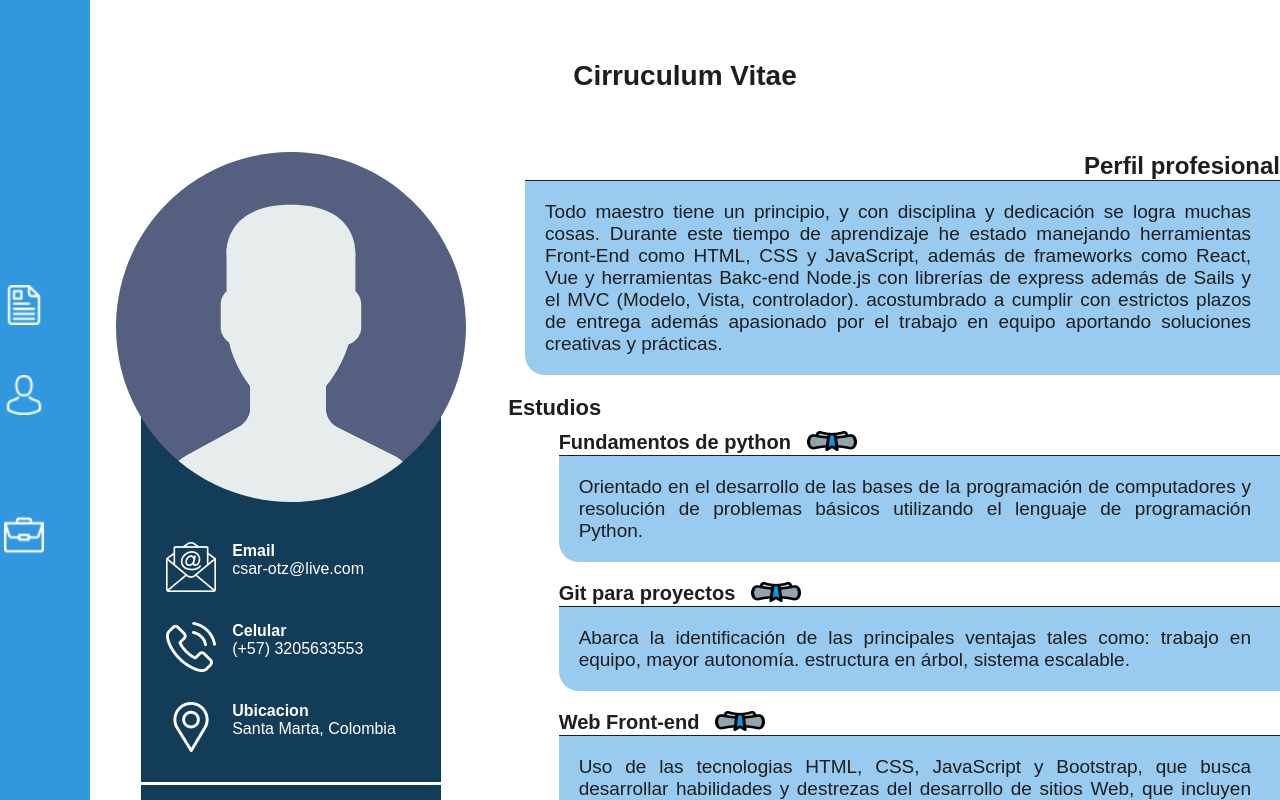
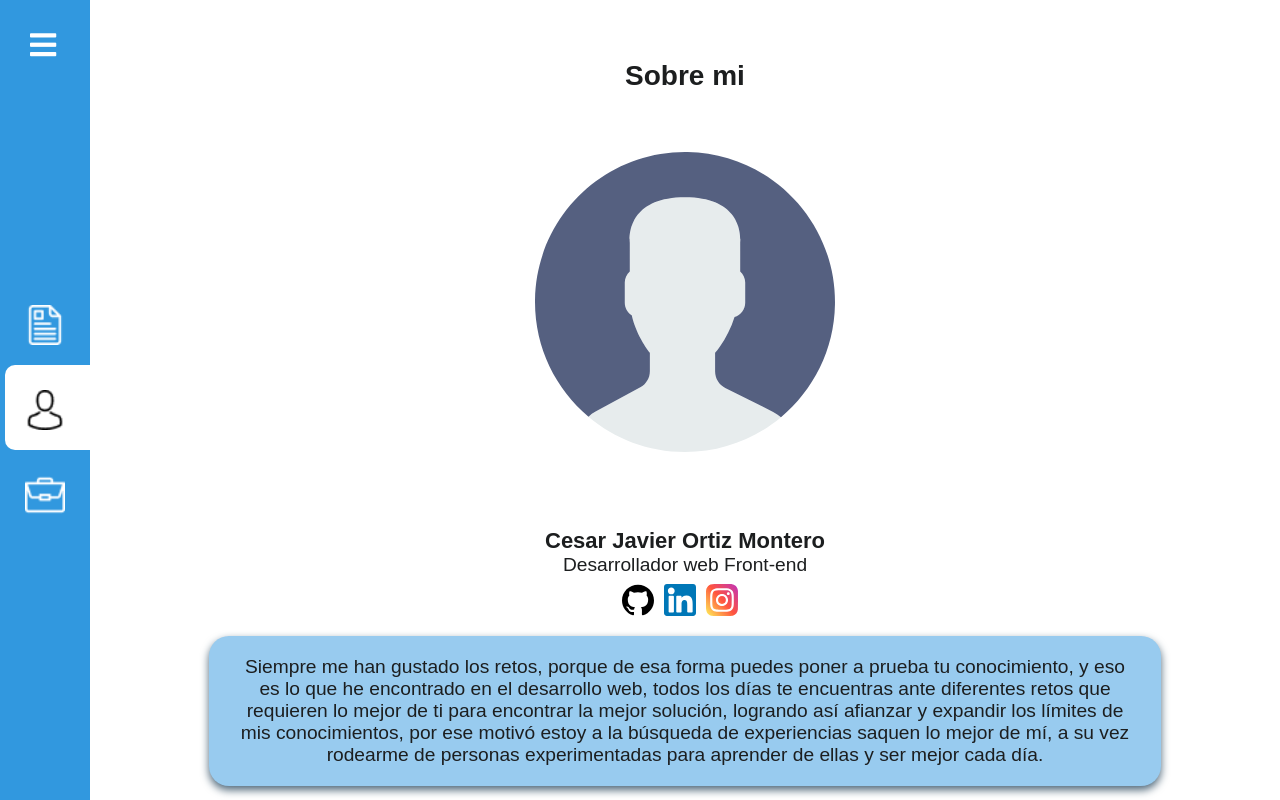
Before and after one commit to CesarJOritzM/curriculum_vitae, a Vue app in the folder cv_vue/: page / in a window 1280 px wide. Shown: the top 800 px of the page. Built offline with nearby package versions, Linux system fonts and the light colour scheme; a web font is replaced by a local one.

Commit message:
Implementacion de logica de pestañas

```diff
--- a/cv_vue/public/index.html
+++ b/cv_vue/public/index.html
@@ -1,10 +1,11 @@
 <!DOCTYPE html>
-<html lang="en">
+<html lang="es">
   <head>
     <meta charset="utf-8">
     <meta http-equiv="X-UA-Compatible" content="IE=edge">
     <meta name="viewport" content="width=device-width,initial-scale=1.0">
     <link rel="icon" href="<%= BASE_URL %>favicon.svg">
+    <link rel="stylesheet" href="https://cdnjs.cloudflare.com/ajax/libs/font-awesome/5.15.2/css/all.min.css" integrity="sha512-HK5fgLBL+xu6dm/Ii3z4xhlSUyZgTT9tuc/hSrtw6uzJOvgRr2a9jyxxT1ely+B+xFAmJKVSTbpM/CuL7qxO8w==" crossorigin="anonymous" />
     <title>Cesar Javier Ortiz Montero</title>
   </head>
   <body>
--- a/cv_vue/src/App.vue
+++ b/cv_vue/src/App.vue
@@ -1,25 +1,27 @@
 <template>
   <div id="app">
-    <div id="Cv" class="contenido open"><Cv /></div>
-    <div id="Abountme" class="contenido"><AboutMe /></div>
-    <div id="Contacme" class="contenido"><ContactMe /></div>
-    <div id="Briefcase" class="contenido"><Briefcase /></div>
-
-    <footer id=" munu" class="extend">
+    <header id="show" class="">
       <ul class="menu">
+        <i class="fas fa-bars" @click="manejarClick($event)"></i>
         <div class="items">
-          <li v-for="(item, index) in menu" :key="index" :class="item.class" >
-            <img
-              :src="item.image"
-              :id="item.name"
-              :ref="item.name"
-              class="menu-item"
-              @click="changeview($event)"
-            />
+          <li
+            v-for="(item, index) in icons"
+            :key="index"
+            :class="item.class"
+            :id="item.name"
+            @click="cambiarSelected($event)"
+          >
+            <img :src="item.image" :ref="item.name" class="menu-item" />
+            <p>{{ item.text }}</p>
           </li>
         </div>
       </ul>
-    </footer>
+    </header>
+
+    <div id="Cv" class="contenido"><Cv /></div>
+    <div id="About-me" class="contenido open"><AboutMe /></div>
+    <div id="Contact-me" class="contenido"><ContactMe /></div>
+    <div id="Briefcase" class="contenido"><Briefcase /></div>
   </div>
 </template>
 
@@ -33,17 +35,53 @@ import ContactMe from "./components/contact-me.vue";
 import Briefcase from "./components/briefcase.vue";
 import Cv from "./components/cv.vue";
 
+var showComplete = false;
+const menu = [
+  { name: "cv", image: cv, text: " Curriculum" },
+  {
+    name: "about-me",
+    image: aboutme,
+    text: " Acerca de mi",
+    class: "selected",
+  },
+  { name: "contact-me", image: contact, text: " Contactame" },
+  { name: "work", image: work, text: " Portafolio" },
+];
+function capitalize(word) {
+  return word[0].toUpperCase() + word.slice(1);
+}
 export default {
   name: "app",
-  data: () => {
-    return {
-      menu: [
-        { name: "cv", image: cv, class: "" },
-        { name: "about-me", image: aboutme, class: "" },
-        { name: "contact-me", image: contact, class: "" },
-        { name: "work", image: work, class: "" },
-      ],
-    };
+  data: ()=>{
+    return{
+      icons: menu
+    }
+  },
+  methods: {
+    manejarClick: (event) => {
+      if (event.target.className === "fas fa-bars") {
+        if (!showComplete) {
+          document.getElementById("show").className = "extend";
+          showComplete = !showComplete;
+        } else {
+          document.getElementById("show").className = "";
+          showComplete = !showComplete;
+        }
+      }
+    },
+    cambiarSelected: (event) => {
+      var activa = document.getElementsByClassName("open")
+      for (var item of menu) {
+        if (item.name === event.target.id){
+          if (capitalize(event.target.id)===activa[0].id)
+          console.log("son iguales");
+        }else{
+          document.getElementById(capitalize(event.target.id)).className = "contenido open"
+          document
+          //setear elemento open de activo y darselo al nuevo item id.
+        }
+      }
+    }
   },
   components: {
     AboutMe,
@@ -51,17 +89,7 @@ export default {
     Briefcase,
     Cv,
   },
-  methods: {
-    changeview: function (evento){
-      console.log(evento);
-      // for (var tab of this.$data.menu){
-      //   if (tab.name == evento.target.id){
-      //     console.log(evento.target.id);
-      //   }
-      // }
-    }
-  }
-}
+};
 </script>
 
 <style>
@@ -94,13 +122,17 @@ body {
 .title h1 {
   font-size: 1.5rem;
 }
-footer {
+header {
   position: fixed;
   bottom: 0;
   width: 100%;
   height: 3rem;
   z-index: 2000;
   background: #3198df;
+}
+.fas {
+  display: none;
+  cursor: pointer;
 }
 .menu {
   list-style: none;
@@ -121,6 +153,10 @@ footer {
   height: 2.5rem;
   text-align: center;
   margin: 0px 1.25rem;
+  cursor: pointer;
+}
+.items li p {
+  display: none;
 }
 .selected {
   background: white;
@@ -141,10 +177,20 @@ footer {
   .title h1 {
     font-size: 1.7rem;
   }
-  footer {
+  header {
     left: 0;
     width: 5.625rem;
     height: 100%;
+    overflow: hidden;
+    display: flex;
+  }
+  .fas {
+    display: block;
+    font-size: 30px;
+    color: white;
+    margin: 30px 30px;
+    position: absolute;
+    top: 0;
   }
   .menu {
     flex-direction: column;
@@ -156,11 +202,34 @@ footer {
     justify-content: initial;
   }
   .items li {
-    margin: 0px 0px 50px 0px;
+    margin: 0px 0px 0px 5px;
+    padding: 20px;
+    width: 199px;
+    height: 80px;
+    display: flex;
+    align-items: center;
+    text-align: left;
+  }
+  .items li p {
+    color: white;
+    font-size: 19px;
+    font-weight: 300;
+    display: block;
+    margin-left: 25px;
   }
   .menu-item {
     width: 2.5rem;
     height: 2.5rem;
+  }
+  .selected {
+    background: white;
+    border-radius: 10px;
+  }
+  .selected p {
+    filter: brightness(1%);
+  }
+  .extend {
+    width: 250px;
   }
 }
 @media screen and (min-width: 1024px) {
--- a/cv_vue/src/components/about-me.vue
+++ b/cv_vue/src/components/about-me.vue
@@ -1,5 +1,5 @@
 <template>
-  <div id="about-me">
+  <div id="acerca-de-mi">
     <div class="title">
       <h1>Sobre mi</h1>
     </div>
--- a/cv_vue/src/components/briefcase.vue
+++ b/cv_vue/src/components/briefcase.vue
@@ -1,5 +1,5 @@
 <template>
-  <div class="briefcase">
+  <div class="portafolio">
     <div class="title">
       <h1>Portafolio</h1>
     </div>
--- a/cv_vue/src/components/contact-me.vue
+++ b/cv_vue/src/components/contact-me.vue
@@ -1,5 +1,5 @@
 <template>
-  <div id="contact-me">
+  <div id="contactame">
     <div class="title">
       <h1>Contactame</h1>
     </div>
--- a/cv_vue/src/components/cv.vue
+++ b/cv_vue/src/components/cv.vue
@@ -1,7 +1,7 @@
 <template>
-  <div id="cv">
+  <div id="curriculum">
     <div class="title">
-      <h1>Cirruculum Vitae</h1>
+      <h1>Curruculum Vitae</h1>
     </div>
     <div class="personal-info">
       <div class="my-information">
@@ -91,9 +91,9 @@
 
 <script>
 import vue from "../assets/images/vue-js.svg";
-import react from "../assets/images/react.svg";
+// import react from "../assets/images/react.svg";
 import bootstrap from "../assets/images/bootstrap.svg";
-import sails from "../assets/images/sails.svg";
+// import sails from "../assets/images/sails.svg";
 import node from "../assets/images/node.png";
 import js from "../assets/images/javascript.png";
 import css from "../assets/images/css3.png";
@@ -110,9 +110,9 @@ export default {
         { name: "html", img: html },
         { name: "css", img: css },
         { name: "js", img: js },
-        { name: "react", img: react, clase: "back" },
+        // { name: "react", img: react, clase: "back" },
         { name: "vue", img: vue, clase: "back" },
-        { name: "sails", img: sails, clase: "back" },
+        // { name: "sails", img: sails, clase: "back" },
         { name: "bootstrap", img: bootstrap },
         { name: "node", img: node },
       ],
@@ -217,7 +217,7 @@ export default {
   text-align: -webkit-right;
 }
 .studies h2 {
-  margin-left: 8%;
+  margin-left: 10%;
   margin-bottom: 0.625rem;
   text-align: left;
 }
```
